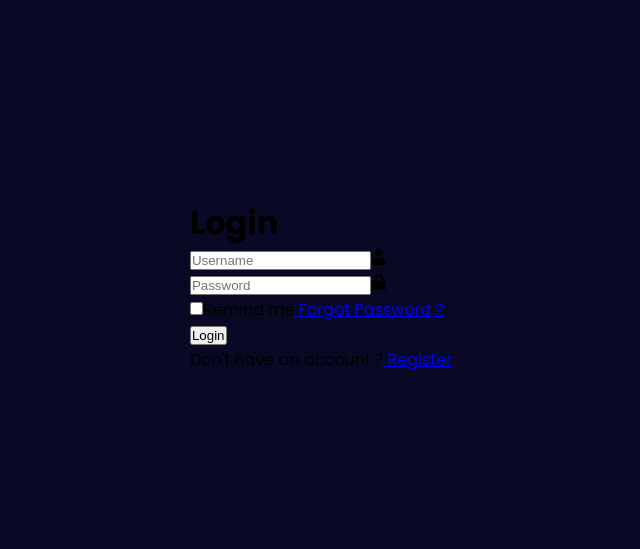
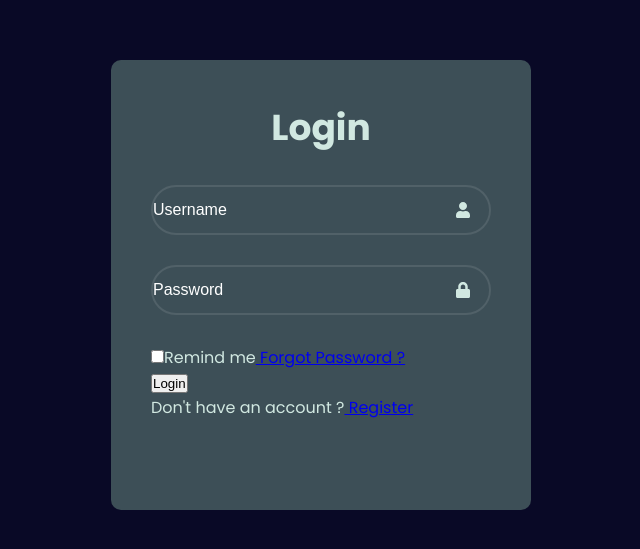
Before and after one commit to abiya005/LOGIN_PAGE, a React (Create React App) app: page / in a window 1280 px wide. Shown: the part 115-664 px from the top of the page, without its empty margins (319-959 px from the left). Built offline with nearby package versions, Linux system fonts and the light colour scheme.

Commit message:
cs and js

```diff
--- a/src/Components/LoginRegister/LoginRegister.css
+++ b/src/Components/LoginRegister/LoginRegister.css
@@ -0,0 +1,50 @@
+.wrapper{
+    position: relative;
+    height: 450px;
+    width: 420px;
+    background: #3d4f57;
+    border-radius: 10px;
+    color: #d1e8e1;
+}
+
+.wrapper .form-box {
+    width: 100%;
+    padding: 40px;
+
+}
+
+form h1 {
+    font-size: 36px;
+    text-align: center;
+
+}
+form .input-box {
+    position:relative;
+    width: 100%;
+    height: 50px;
+    margin: 30px 0;
+}
+
+.input-box input {
+    width: 100%;
+    height:100%;
+    background: transparent;
+    border: none;
+    outline:none;
+    border: 2px solid rgba(255, 255, 255, .1);
+    border-radius: 40px;
+    font-size: 16px;
+    color: white;
+}
+
+.input-box input::placeholder {
+    color: white;
+}
+
+.input-box .icon {
+    position:absolute;
+    right: 20px;
+    top: 50%;
+    translate:0 -50%;
+    font-size: 16px;
+}
--- a/src/Components/LoginRegister/LoginRegister.jsx
+++ b/src/Components/LoginRegister/LoginRegister.jsx
@@ -5,17 +5,17 @@ import { FaUser, FaLock } from "react-icons/fa";
 
 const LoginRegister = () => {
   return (
-    <div classname='wrapper'>
+    <div className='wrapper'>
       <div className="form-box login">
         <form action="">
           <h1>Login</h1>
           <div className="input-box">
             <input type="text" placeholder='Username' required />
-            <FaUser classname="icon"/>
+            <FaUser className="icon"/>
           </div>
           <div className="input-box">
             <input type="password" placeholder='Password' required />
-            <FaLock classname="icon"/>
+            <FaLock className="icon"/>
           </div>
           <div className="remember-forget">
             <label><input type="checkbox"/>Remind me</label><a href="#">  Forgot Password ?</a>
```
